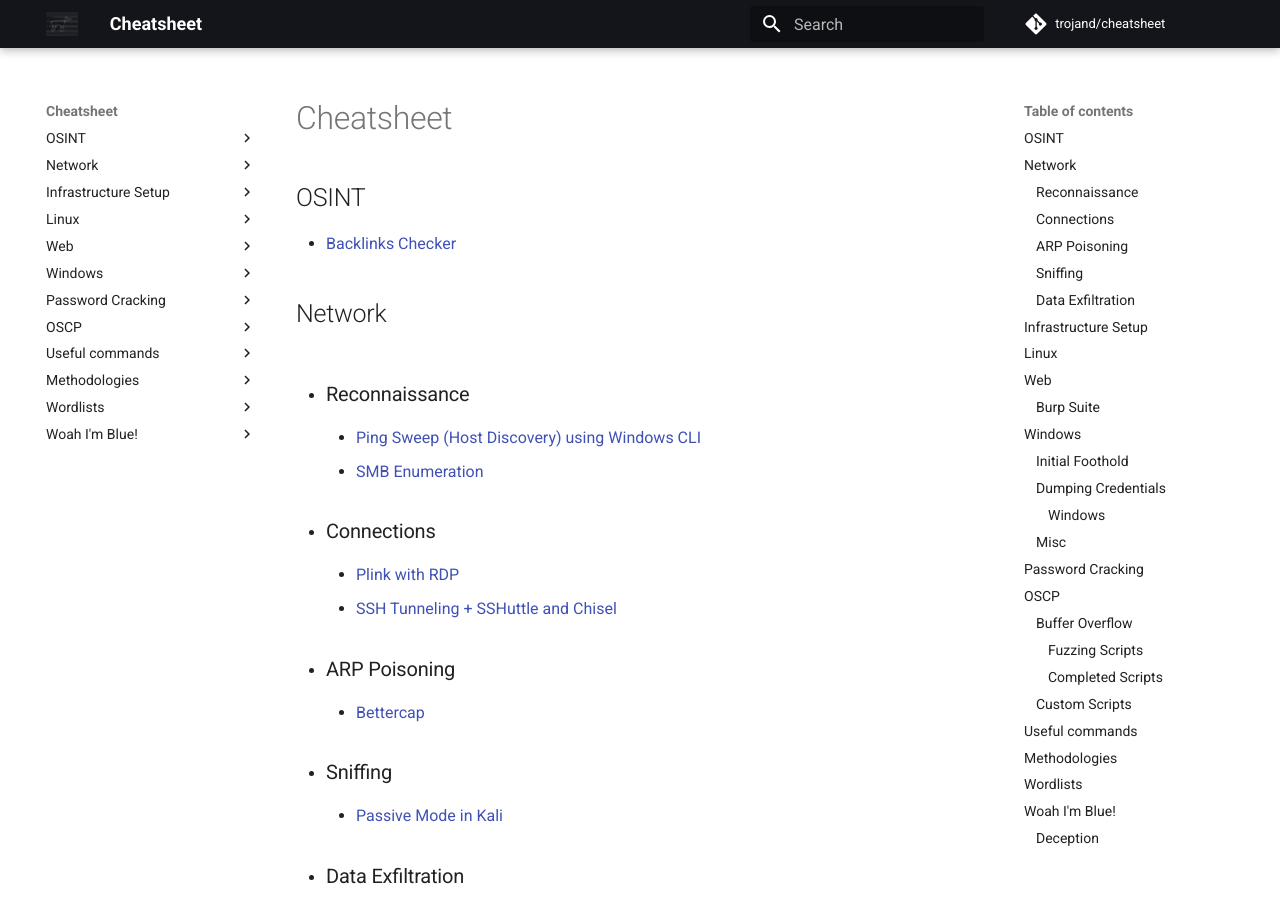
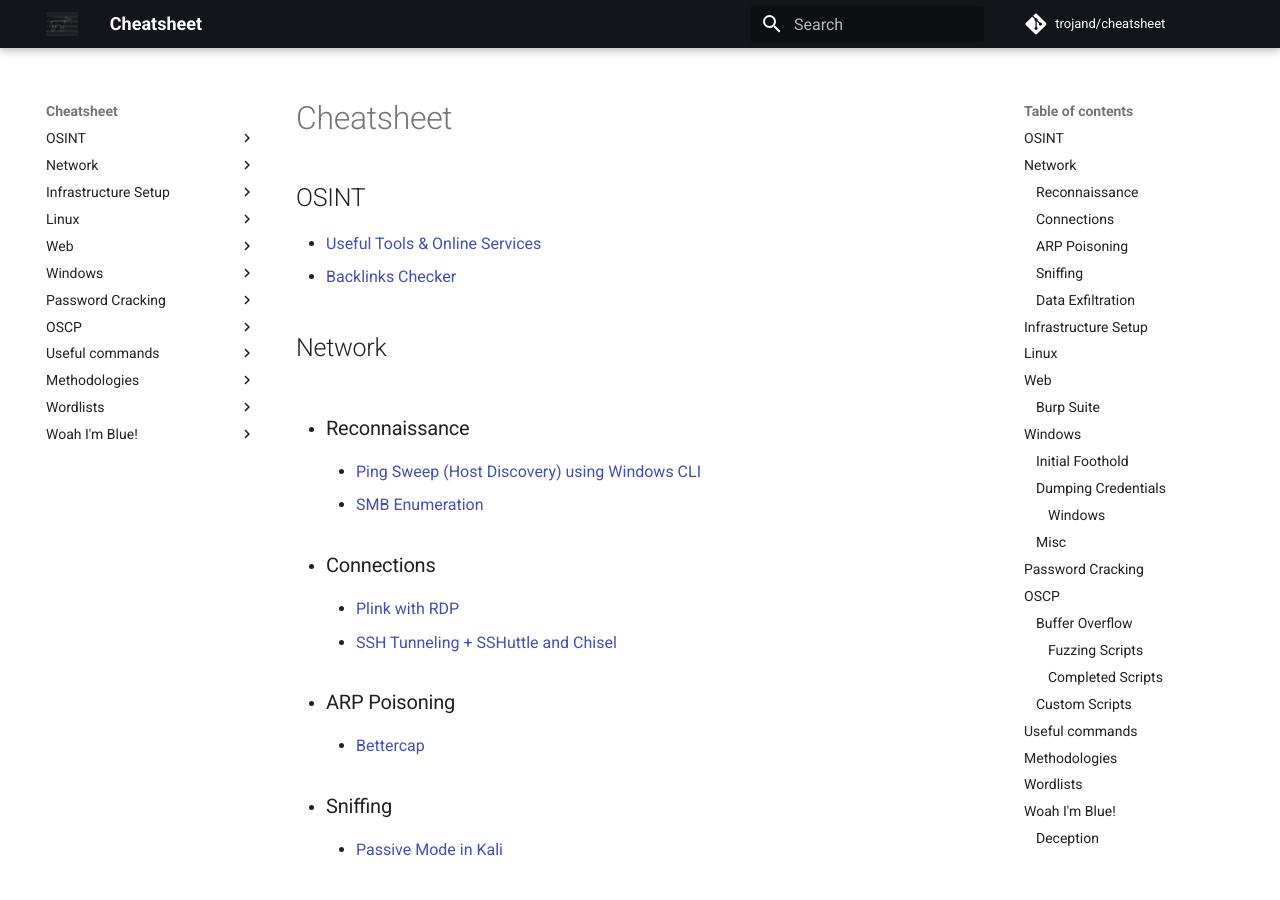
Before and after one commit to trojand/cheatsheet, an MkDocs documentation site: the page built from docs/index.md, in a window 1280 px wide and 900 px high. Built offline with MkDocs 1.6.1 and Material for MkDocs 9.7.7, drawn with Linux system fonts in a browser that asks for light colours; comment, search, counter and statistics services are not loaded.

Commit message:
Update index.md

```diff
--- a/docs/index.md
+++ b/docs/index.md
@@ -1,6 +1,7 @@
 # Cheatsheet
 
 ## OSINT
+* [Useful Tools & Online Services](OSINT/Useful_Tools_URLs.md)
 * [Backlinks Checker](OSINT/Backlink_Check.md)
 
 ## Network
```
